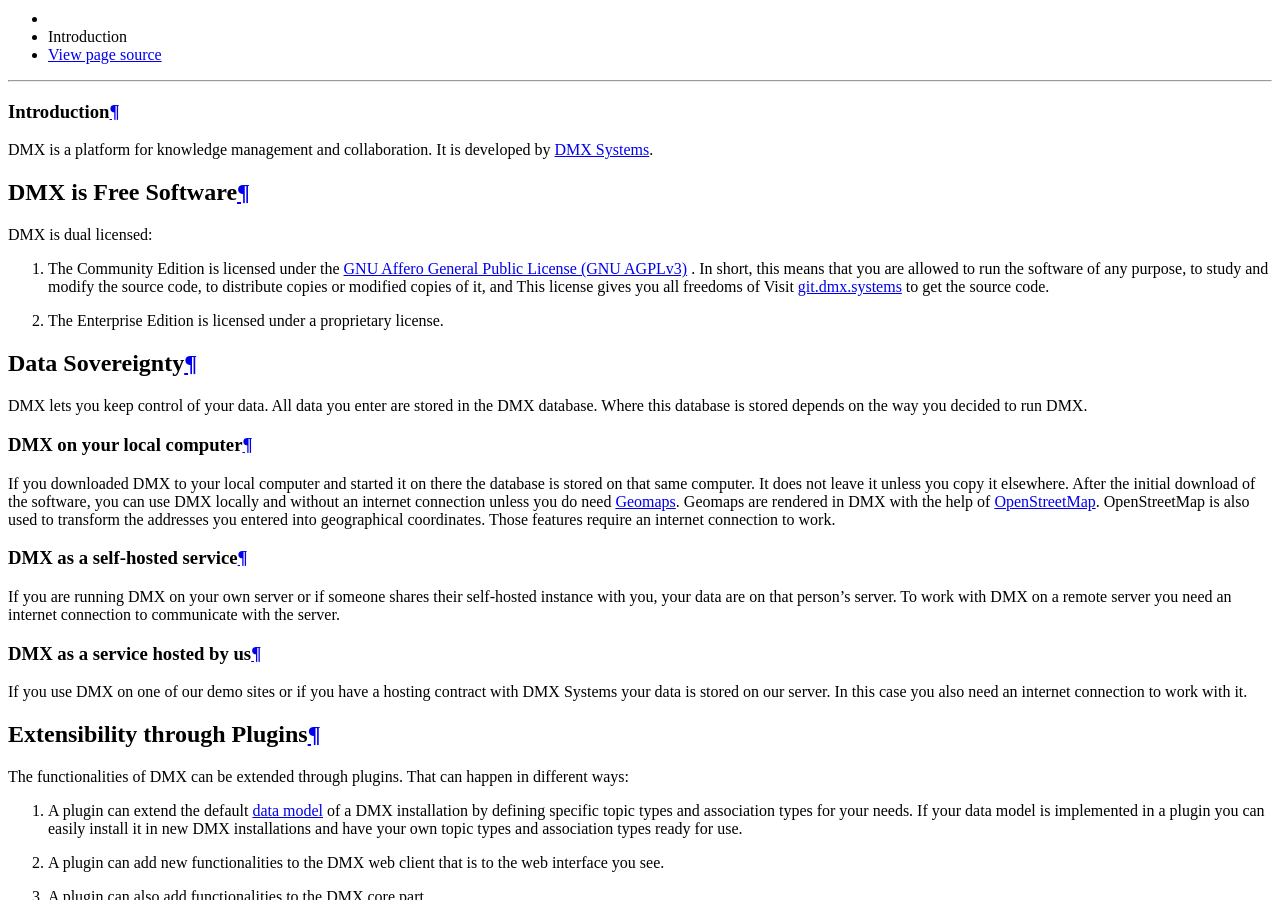
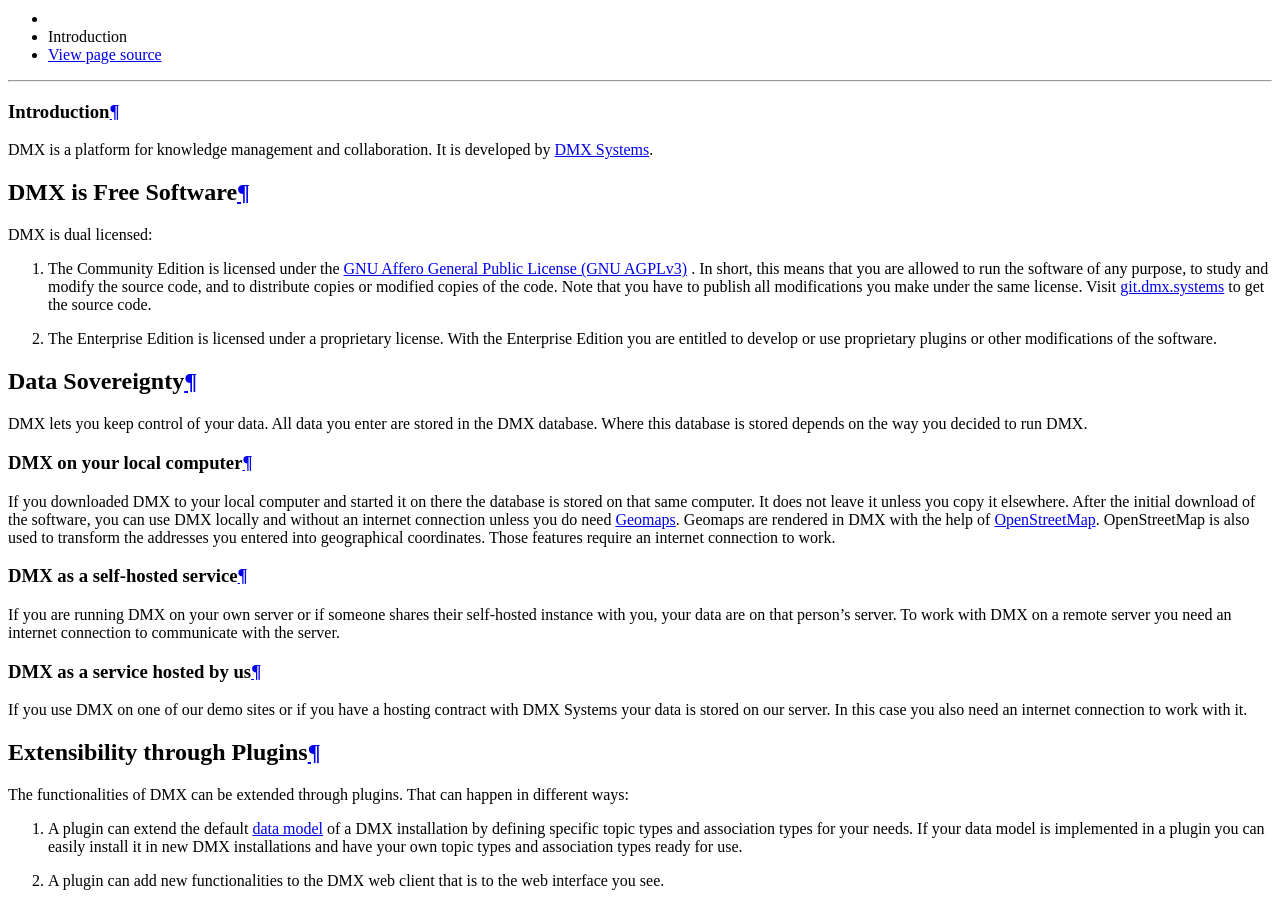
Before and after one commit to dmx-systems/dmx-documentation, a Sphinx documentation site: the page built from docs/intro.rst, in a window 1280 px wide and 900 px high, scrolled down 373 px. Built offline with Sphinx 7.4.7 and the Read the Docs theme 2.0.0, drawn with Linux system fonts in a browser that asks for light colours.

Commit message:
Added dual licensing

```diff
--- a/docs/intro.rst
+++ b/docs/intro.rst
@@ -15,11 +15,8 @@
 
 DMX is dual licensed:
 
-#.  The Community Edition is licensed under the `GNU Affero General Public License (GNU AGPLv3) <https://www.gnu.org/licenses/agpl-3.0.en.html>`_ . In short, this means that you are allowed to run the software of any purpose, to study and modify the source code, to distribute copies or modified copies of it, and This license gives you all freedoms of  Visit `git.dmx.systems <https://git.dmx.systems/explore>`_ to get the source code.
-#.  The Enterprise Edition is licensed under a proprietary license.
-
-
-
+#.  The Community Edition is licensed under the `GNU Affero General Public License (GNU AGPLv3) <https://www.gnu.org/licenses/agpl-3.0.en.html>`_ . In short, this means that you are allowed to run the software of any purpose, to study and modify the source code, and to distribute copies or modified copies of the code. Note that you have to publish all modifications you make under the same license. Visit `git.dmx.systems <https://git.dmx.systems/explore>`_ to get the source code.
+#.  The Enterprise Edition is licensed under a proprietary license. With the Enterprise Edition you are entitled to develop or use proprietary plugins or other modifications of the software.
 
 .. _intro-data-sovereignty:
 
```
